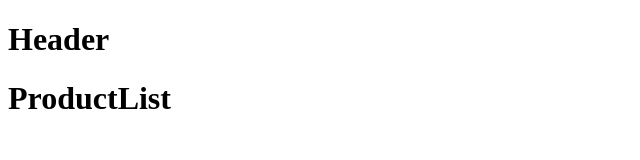
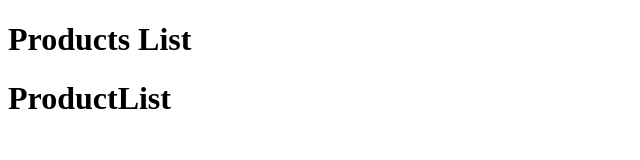
Before and after one commit to psyBeth/products-list-app, a React (Create React App) app: page / in a window 1280 px wide. Shown: the top 160 px of the page, without its empty margins (0-640 px from the left). Built offline with nearby package versions, Linux system fonts and the light colour scheme.

Commit message:
data added to app js

```diff
--- a/src/App.js
+++ b/src/App.js
@@ -1,11 +1,13 @@
 import Header from "./components/header/Header";
 import ProductList from "./components/products/ProductList";
+import { products, categories } from "./helper/data";
 
 function App() {
+  // console.log(products);
   return (
     <div>
-      <Header />
-      <ProductList />
+      <Header categories={categories} text="Products List"/>
+      <ProductList products={products}/>
     </div>
   );
 }
--- a/src/components/header/Header.jsx
+++ b/src/components/header/Header.jsx
@@ -1,8 +1,11 @@
 
 
-const Header = () => {
+const Header = ({categories, text}) => {
+  console.log(text);
   return (
-    <h1>Header</h1>
+    <div>
+      <h1>{text}</h1>
+    </div>
   )
 }
 
```
